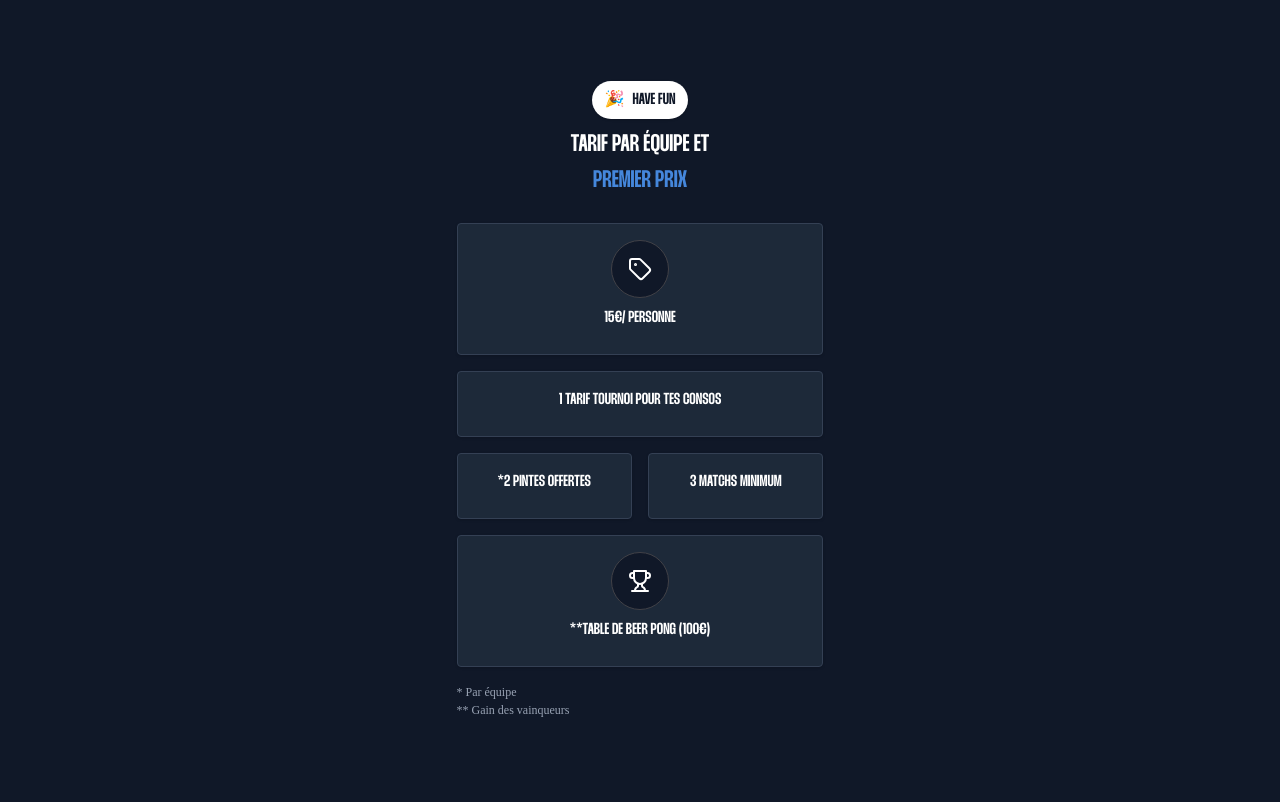
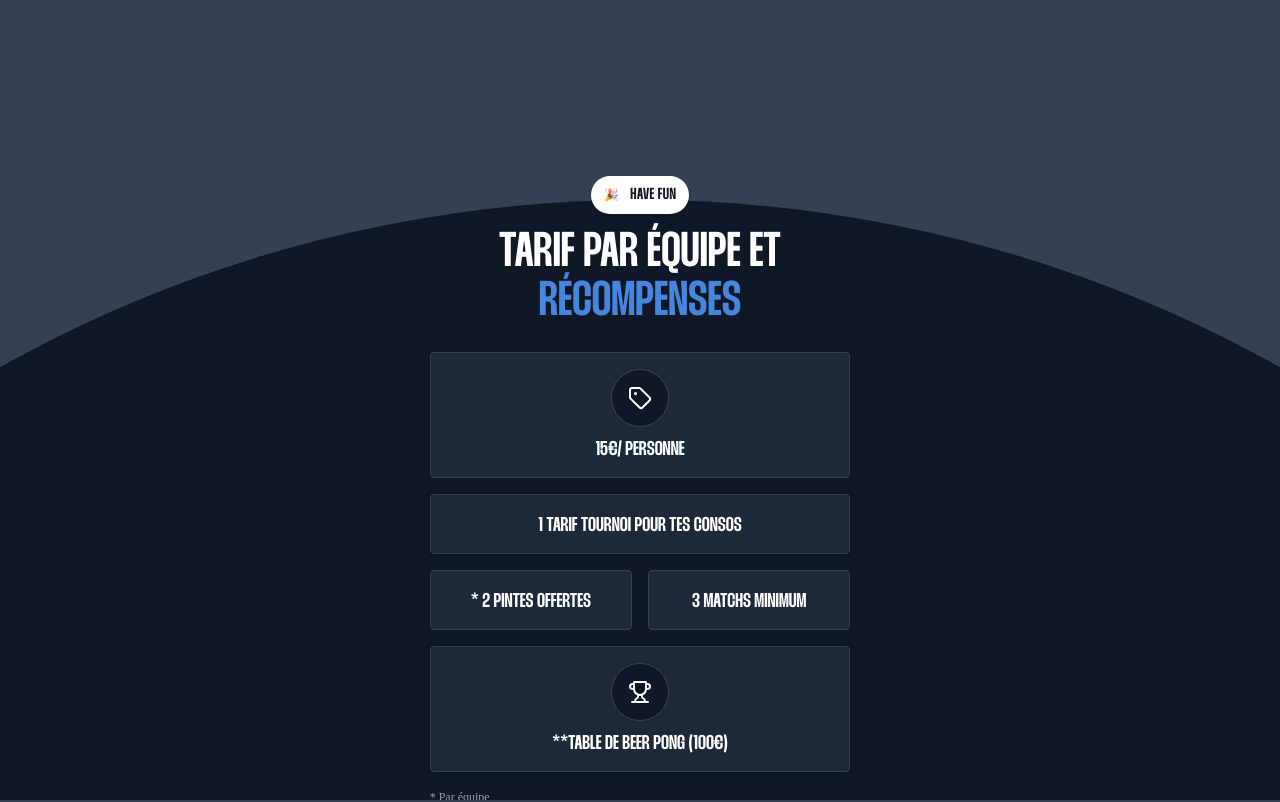
Before and after one commit to RaEace/airballcup, a React (Vite) app: page / in a window 1280 px wide. Shown: the top 802 px of the page. Built offline with nearby package versions, Linux system fonts and the light colour scheme; a web font is replaced by a local one.

Commit message:
feat: finished tarif section

```diff
--- a/src/components/styled-card.tsx
+++ b/src/components/styled-card.tsx
@@ -10,7 +10,7 @@ const StyledCard: FunctionComponent<StyledCardProps> = ({ icon, text }) => {
     return <Card className={"w-full border border-gray-700 p-4 pb-0"}>
         <CardContent className={"text-center uppercase font-display flex flex-col items-center gap-2"}>
             { icon }
-            <b>
+            <b className={"text-xl whitespace-nowrap"}>
                 { text }
             </b>
         </CardContent>
--- a/src/components/ui/card.tsx
+++ b/src/components/ui/card.tsx
@@ -57,7 +57,7 @@ const CardContent = React.forwardRef<
   HTMLDivElement,
   React.HTMLAttributes<HTMLDivElement>
 >(({ className, ...props }, ref) => (
-  <div ref={ref} className={cn("p-6 pt-0", className)} {...props} />
+  <div ref={ref} className={cn("px-6 pt-0 pb-3", className)} {...props} />
 ))
 CardContent.displayName = "CardContent"
 
--- a/src/index.css
+++ b/src/index.css
@@ -74,6 +74,12 @@ body {
   @apply text-white;
 }
 
+.smooth {
+  @apply transition-all;
+  @apply ease-in-out;
+  @apply duration-500;
+}
+
 @layer base {
   * {
     @apply border-border;
--- a/src/pages/home/sections/cost.tsx
+++ b/src/pages/home/sections/cost.tsx
@@ -5,17 +5,19 @@ import StyledCard from "@/components/styled-card.tsx";
 import StyledIcon from "@/components/styled-icon.tsx";
 
 const Cost: FunctionComponent = () => {
-    return <article className={"w-full h-full flex flex-col items-center justify-center gap-6 px-4"}>
-        <div className={"flex flex-col items-center justify-evenly gap-2"}>
-            <Badge className={"font-display"}>
-                <span className={"pr-2"}>🎉</span> HAVE FUN
+    return <article className={"overflow-hidden relative bg-gray-700 w-full h-full flex flex-col items-center justify-start pt-[11rem] gap-6 px-4"}>
+        <Shade />
+
+        <div className={"z-10 flex flex-col items-center justify-evenly gap-4"}>
+            <Badge className={"font-display tracking-wide"}>
+                <p><span className={"pr-2 text-sm"}>🎉</span> HAVE FUN</p>
             </Badge>
-            <h1 className={"text-subtitle-large font-display uppercase text-center w-2/3"}>
-                Tarif par équipe et <span className={"text-secondary-500"}>premier prix</span>
+            <h1 className={"smooth text-4xl md:text-5xl tracking-normal leading-none font-display uppercase text-center w-2/3"}>
+                Tarif par équipe et <span className={"text-secondary-500"}>récompenses</span>
             </h1>
         </div>
 
-        <section className={"flex flex-col items-center justify-evenly gap-4"}>
+        <section className={"z-10 flex flex-col items-center justify-evenly gap-4"}>
             <StyledCard icon={<StyledIcon>
                 <Tag color={"white"} />
             </StyledIcon>} text={"15€/ Personne"} />
@@ -23,7 +25,7 @@ const Cost: FunctionComponent = () => {
             <StyledCard text={"1 tarif tournoi pour tes consos"} />
 
             <div className={"w-full grid grid-rows-1 grid-cols-2 gap-4"}>
-                <StyledCard text={"*2 pintes offertes"} />
+                <StyledCard text={"* 2 pintes offertes"} />
                 <StyledCard text={"3 matchs minimum"} />
             </div>
 
@@ -39,4 +41,8 @@ const Cost: FunctionComponent = () => {
     </article>;
 }
 
+const Shade: FunctionComponent = () => {
+    return <div className={"z-0 absolute top-[25%] bg-gray-900 rounded-full sm:size-[2616px] size-[938px] smooth"}></div>
+}
+
 export default Cost;
```
